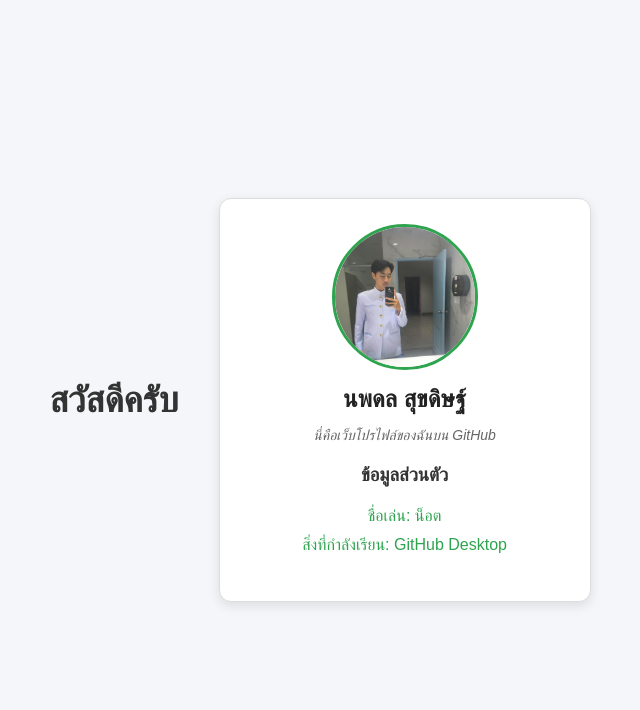
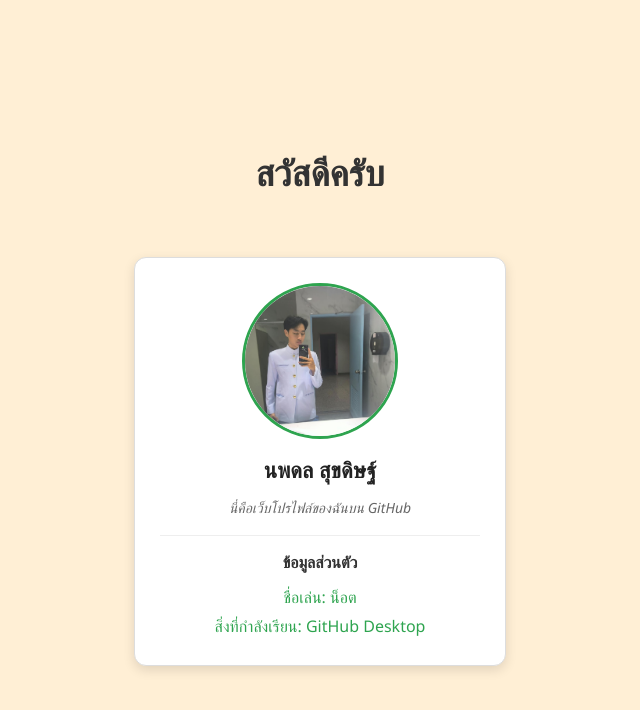
Before and after one commit to kokpop05555-ai/my-web-profile, a plain HTML site: page index.HTML in a window 1280 px wide. Shown: the whole page, without its empty margins (320-960 px from the left). Drawn offline with Linux system fonts and the light colour scheme.

Commit message:
งานนพดล

```diff
--- a/index.HTML
+++ b/index.HTML
@@ -3,8 +3,78 @@
 <head>
   <meta charset="UTF-8">
   <meta name="viewport" content="width=device-width, initial-scale=1.0">
-  <title>โปรไฟล์ของฉัน</title>
+  <title>โปรไฟล์ของฉัน - นพดล สุขดิษฐ์</title>
   <link rel="stylesheet" href="style.css">
+  <style>
+    body {
+      background-color: papayawhip;
+      font-family: 'Segoe UI', Tahoma, sans-serif;
+      display: flex;
+      flex-direction: column;
+      align-items: center;
+      justify-content: center;
+      min-height: 100vh;
+      margin: 0;
+    }
+
+    header h1 {
+      color: #333333;
+      text-align: center;
+      margin-bottom: 10px;
+    }
+
+    .card {
+      width: 320px;
+      background-color: #ffffff;
+      border: 1px solid #dddddd;
+      box-shadow: 0 4px 12px rgba(0, 0, 0, 0.12);
+      margin: 10px auto;
+      padding: 25px;
+      border-radius: 12px;
+      text-align: center;
+    }
+
+    /* กำหนดขนาดกรอบรูป 150x150px และเลื่อนจุดโฟกัสไปที่ใบหน้า */
+    .card img {
+      width: 150px;
+      height: 150px;
+      object-fit: cover;
+      object-position: 33% 25%;
+      border-radius: 50%;
+      border: 3px solid #2ea44f;
+      display: block;
+      margin: 0 auto 15px;
+    }
+
+    #profile-name {
+      color: #222222;
+      margin: 10px 0 6px;
+      font-size: 22px;
+    }
+
+    .bio {
+      color: #666666;
+      font-size: 14px;
+      margin-bottom: 18px;
+    }
+
+    h3 {
+      color: #333333;
+      font-size: 16px;
+      border-top: 1px solid #eeeeee;
+      padding-top: 15px;
+      margin-bottom: 10px;
+    }
+
+    ul {
+      list-style-type: none;
+      padding-left: 0;
+      margin: 0;
+      line-height: 1.8;
+      color: #2ea44f;
+      font-weight: 500;
+    }
+  </style>
 </head>
 <body>
 
@@ -21,9 +91,10 @@
       <h3>ข้อมูลส่วนตัว</h3>
       <ul>
         <li>ชื่อเล่น: น็อต</li>
-        <li>สิ่งที่กำลังเรียน: GitHub Desktop </li>
+        <li>สิ่งที่กำลังเรียน: GitHub Desktop</li>
       </ul>
     </section>
   </main>
+
 </body>
 </html>
```
